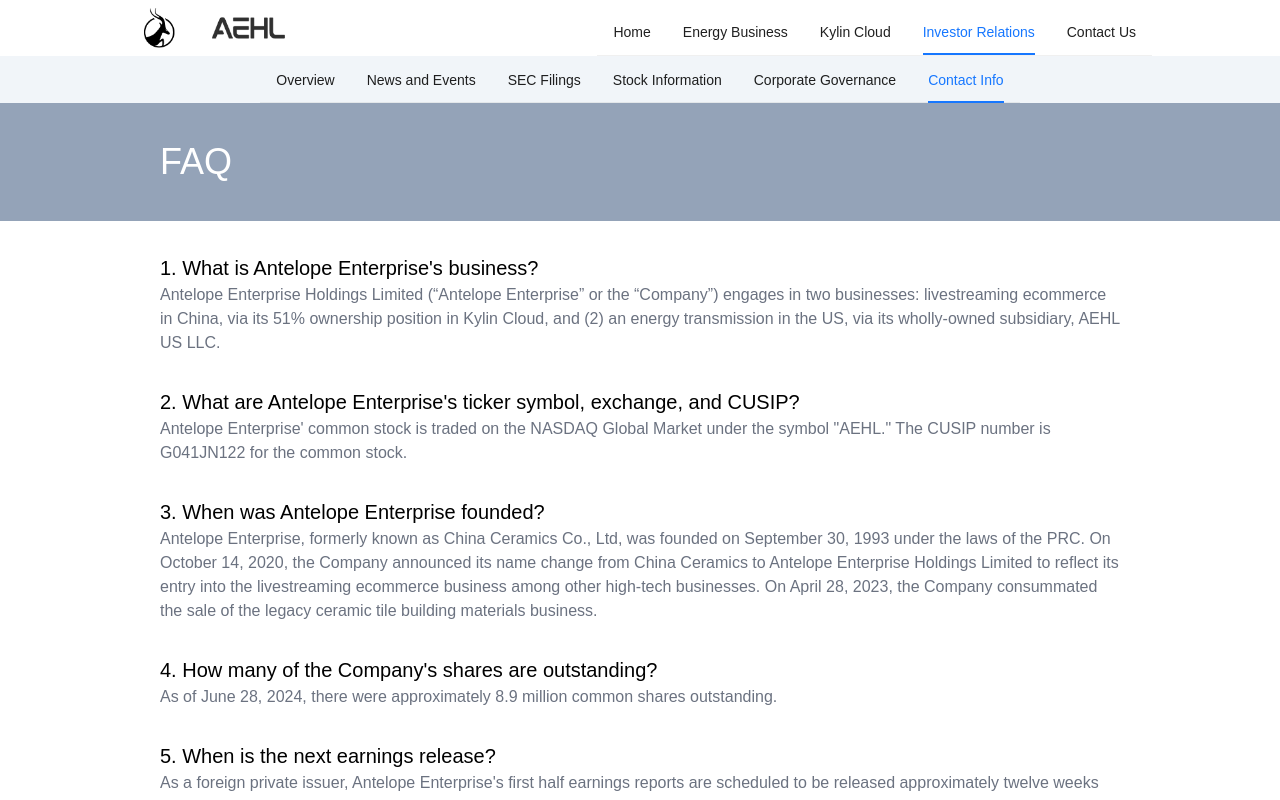
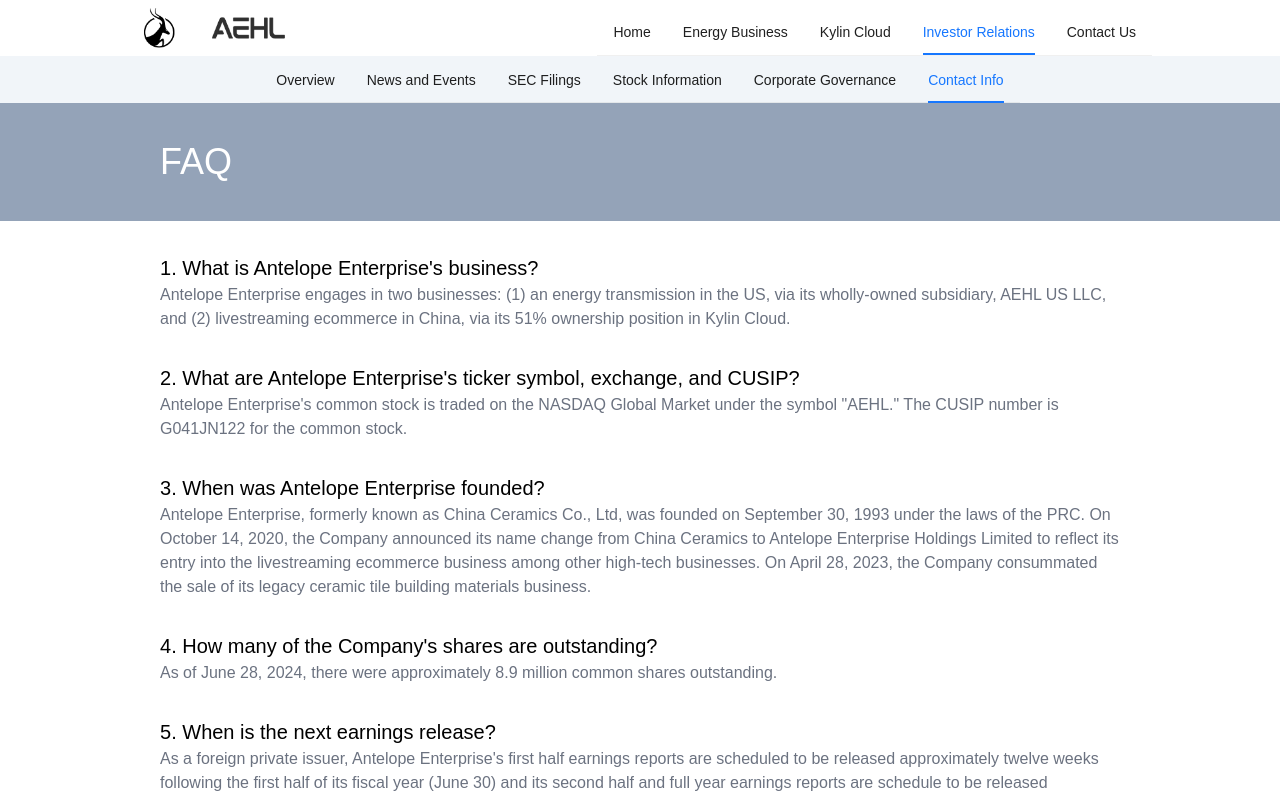
Before and after one commit to aehltd/aehl-website-2.0, a React (Create React App) app: page /ir/faqs in a window 1280 px wide. Built offline with nearby package versions, Linux system fonts and the light colour scheme.

Commit message:
David's changes implemented.

```diff
--- a/src/pages/ir/ContactPage.tsx
+++ b/src/pages/ir/ContactPage.tsx
@@ -10,16 +10,21 @@
       </div>
       <div className="row">
         <div className="space-y-4">
-          <h2>
-            All investor inquiries should be directed towards our IR department.
+          <h2 className="pb-4">
+            Investor inquiries should be directed towards our investor relations
+            representative.
           </h2>
+          <div>
+            <h1>David Rutnick</h1>
+            <p>Precept Investor Relations LLC</p>
+          </div>
           <div>
             <h2>Phone</h2>
             <p>+1 (646) 694 - 8538</p>
           </div>
           <div>
             <h2>Email</h2>
-            <p>ir@aehltd.com</p>
+            <p>david.rutnick@preceptir.com</p>
           </div>
         </div>
       </div>
--- a/src/pages/ir/FAQPage.tsx
+++ b/src/pages/ir/FAQPage.tsx
@@ -1,4 +1,63 @@
 import React from "react";
+
+type FAQItem = {
+  question: string;
+  answer: string;
+};
+
+const FAQ: FAQItem[] = [
+  {
+    question: "What is Antelope Enterprise's business?",
+    answer:
+      "Antelope Enterprise engages in two businesses: (1) an energy transmission in the US, via its wholly-owned subsidiary, AEHL US LLC, and (2) livestreaming ecommerce in China, via its 51% ownership position in Kylin Cloud.",
+  },
+  {
+    question:
+      "What are Antelope Enterprise's ticker symbol, exchange, and CUSIP?",
+    answer:
+      'Antelope Enterprise\'s common stock is traded on the NASDAQ Global Market under the symbol "AEHL." The CUSIP number is G041JN122 for the common stock.',
+  },
+  {
+    question: "When was Antelope Enterprise founded?",
+    answer:
+      "Antelope Enterprise, formerly known as China Ceramics Co., Ltd, was founded on September 30, 1993 under the laws of the PRC. On October 14, 2020, the Company announced its name change from China Ceramics to Antelope Enterprise Holdings Limited to reflect its entry into the livestreaming ecommerce business among other high-tech businesses. On April 28, 2023, the Company consummated the sale of its legacy ceramic tile building materials business.",
+  },
+  {
+    question: "How many of the Company's shares are outstanding?",
+    answer:
+      "As of June 28, 2024, there were approximately 8.9 million common shares outstanding.",
+  },
+  {
+    question: "When is the next earnings release?",
+    answer:
+      "As a foreign private issuer, Antelope Enterprise's first half earnings reports are scheduled to be released approximately twelve weeks following the first half of its fiscal year (June 30) and its second half and full year earnings reports are schedule to be released approximately sixteen weeks following its fiscal year-end (December 31). All earnings releases are posted on our website.",
+  },
+  {
+    question: "How can I get on an e-mail list to receive all press releases?",
+    answer:
+      "To automatically receive e-mail alerts for the information categories that interest you, please click on E-mail Alerts.",
+  },
+  {
+    question:
+      "Who is Antelope Enterprise' independent Certified Public Accountant?",
+    answer: "ARK Pro CPA & Co is Antelope Enterprise’s independent auditor.",
+  },
+  {
+    question: "Who is Antelope Enterprise' outside legal counsel?",
+    answer:
+      "Hunter Taubman Fischer & Li LLC is Antelope Enterprise' outside legal counsel.",
+  },
+  {
+    question: "Who is Antelope Enterprise' investor relations firm?",
+    answer:
+      "Precept Investor Relations LLC is Antelope Enterprise's investor relations firm. To contact, email david.rudnick@preceptir.com or call 646-694-8538.",
+  },
+  {
+    question: "Who is Antelope Enterprise' transfer agent?",
+    answer:
+      "Transhare Corporation acts as Antelope Enterprise' transfer agent - 17755 US Highway 19 North, Clearwater, FL 33764; 303-662-1112.",
+  },
+];
 
 const IRFAQPage = () => {
   return (
@@ -8,117 +67,14 @@
           <h1 className="text-white">FAQ</h1>
         </div>
       </div>
-      <div className="flex row flex-col space-y-8">
-        <div>
-          <h2>1. What is Antelope Enterprise's business?</h2>
-          <p>
-            Antelope Enterprise Holdings Limited (“Antelope Enterprise” or the
-            “Company”) engages in two businesses: livestreaming ecommerce in
-            China, via its 51% ownership position in Kylin Cloud, and (2) an
-            energy transmission in the US, via its wholly-owned subsidiary, AEHL
-            US LLC.
-          </p>
-        </div>
-        <div>
-          <h2>
-            2. What are Antelope Enterprise's ticker symbol, exchange, and
-            CUSIP?
-          </h2>
-          <p>
-            Antelope Enterprise' common stock is traded on the NASDAQ Global
-            Market under the symbol "AEHL." The CUSIP number is G041JN122 for
-            the common stock.
-          </p>
-        </div>
-
-        <div>
-          <h2>3. When was Antelope Enterprise founded?</h2>
-          <p>
-            Antelope Enterprise, formerly known as China Ceramics Co., Ltd, was
-            founded on September 30, 1993 under the laws of the PRC. On October
-            14, 2020, the Company announced its name change from China Ceramics
-            to Antelope Enterprise Holdings Limited to reflect its entry into
-            the livestreaming ecommerce business among other high-tech
-            businesses. On April 28, 2023, the Company consummated the sale of
-            the legacy ceramic tile building materials business.
-          </p>
-        </div>
-
-        <div>
-          <h2>4. How many of the Company's shares are outstanding?</h2>
-          <p>
-            As of June 28, 2024, there were approximately 8.9 million common
-            shares outstanding.
-          </p>
-        </div>
-
-        <div>
-          <h2>5. When is the next earnings release?</h2>
-          <p>
-            As a foreign private issuer, Antelope Enterprise's first half
-            earnings reports are scheduled to be released approximately twelve
-            weeks following the first half of its fiscal year (June 30) and its
-            second half and full year earnings reports are schedule to be
-            released approximately sixteen weeks following its fiscal year-end
-            (December 31). All earnings releases are posted on our website.
-          </p>
-        </div>
-
-        <div>
-          <h2>
-            6. How can I get on an e-mail list to receive all press releases?
-          </h2>
-          <p>
-            To automatically receive e-mail alerts for the information
-            categories that interest you, please click on E-mail Alerts.
-            {/**TODO: CREATE EMAIL ALERTS */}
-          </p>
-        </div>
-
-        <div>
-          <h2>
-            7. Who is Antelope Enterprise' outside investor relations firm?
-          </h2>
-          <p>
-            Precept IR is our outside Investor Relations firm. The primary
-            contact is David J. Rudnick at +1 917-864-8849 / e-mail:
-            David.Rudnick@preceptir.com David.Rudnick@preceptir.com.
-          </p>
-        </div>
-
-        <div>
-          <h2>
-            8. Who is Antelope Enterprise' independent Certified Public
-            Accountant?
-          </h2>
-          <p>ARK Pro CPA & Co is Antelope Enterprise’s independent auditor.</p>
-        </div>
-
-        <div>
-          <h2>9. Who is Antelope Enterprise' outside legal counsel?</h2>
-          <p>
-            Hunter Taubman Fischer & Li LLC is Antelope Enterprise' outside
-            legal counsel.
-          </p>
-        </div>
-
-        <div>
-          <h2>10. Who is Antelope Enterprise' investor relations firm?</h2>
-          <p>
-            Precept Investor Relations LLC is Antelope Enterprise's investor
-            relations firm. To contact, email david.rudnick@preceptir.com or
-            call 646-694-8538.
-          </p>
-        </div>
-
-        <div>
-          <h2>11. Who is Antelope Enterprise' transfer agent?</h2>
-          <p>
-            Transhare Corporation acts as Antelope Enterprise' transfer agent -
-            17755 US Highway 19 North, Clearwater, FL 33764; 303-662-1112.
-          </p>
-        </div>
-      </div>
+      <ul className="flex row flex-col space-y-8">
+        {FAQ.map((item, index) => (
+          <li key={index} className="flex flex-col">
+            <h2>{index + 1}. {item.question}</h2>
+            <p>{item.answer}</p>
+          </li>
+        ))}
+      </ul>
     </div>
   );
 };
--- a/src/pages/ir/OverviewPage.tsx
+++ b/src/pages/ir/OverviewPage.tsx
@@ -38,7 +38,7 @@
           <h2>Livestreaming Ecommerce Business - AEHL Kylin Cloud</h2>
           <p>
             Our livestreaming ecommerce business is operated in China through
-            our 51% subsidiary, Hainan Kylin and provide one-stop solutions for
+            our 51% subsidiary, Hainan Kylin and provides a one-stop solution for
             our customers to adopt the emerging sales channel of livestreaming
             ecommerce. We believe that livestreaming ecommerce is an important
             growth engine for consumer good brands as it leverages the content
--- a/src/pages/us/ProductsPage.tsx
+++ b/src/pages/us/ProductsPage.tsx
@@ -15,8 +15,7 @@
             "url('https://www.aehlus.com/png/img4.50ec3eb4.png')",
           backgroundSize: "cover",
         }}
-      >
-      </div>
+      ></div>
       <div className="flex row flex-col md:flex-row md:space-x-8 space-y-8 md:space-y-0">
         <div className="md:w-1/2 ml-0">
           <img
@@ -29,12 +28,13 @@
           <h1 className="mb-2">Our Products</h1>
           <h2>AI Infrastructure Industry Chain</h2>
           <p>
-            We employ an end-to-end model to convert procured natural gas into
-            electrical energy through gas generators. This energy is then
-            transmitted directly to data centers for high-performance computing.
-            Compared to conventional methods, this model eliminates intermediary
-            steps like transmission to the power grid and processing by public
-            utilities, resulting in lower losses and higher efficiency.
+            Our plan is to employ an end-to-end model to convert procured
+            natural gas into electrical energy through gas generators. This
+            energy is then transmitted directly to data centers for
+            high-performance computing. Compared to conventional methods, this
+            model eliminates intermediary steps like transmission to the power
+            grid and processing by public utilities, resulting in lower losses
+            and higher efficiency.
           </p>
         </div>
       </div>
```
Also changed, not shown: src/pages/index.tsx (+10 -8 lines), src/pages/kylin/ModelPage.tsx (+6 -7 lines), src/pages/kylin/index.tsx (+12 -14 lines), src/pages/us/index.tsx (+11 -11 lines).
